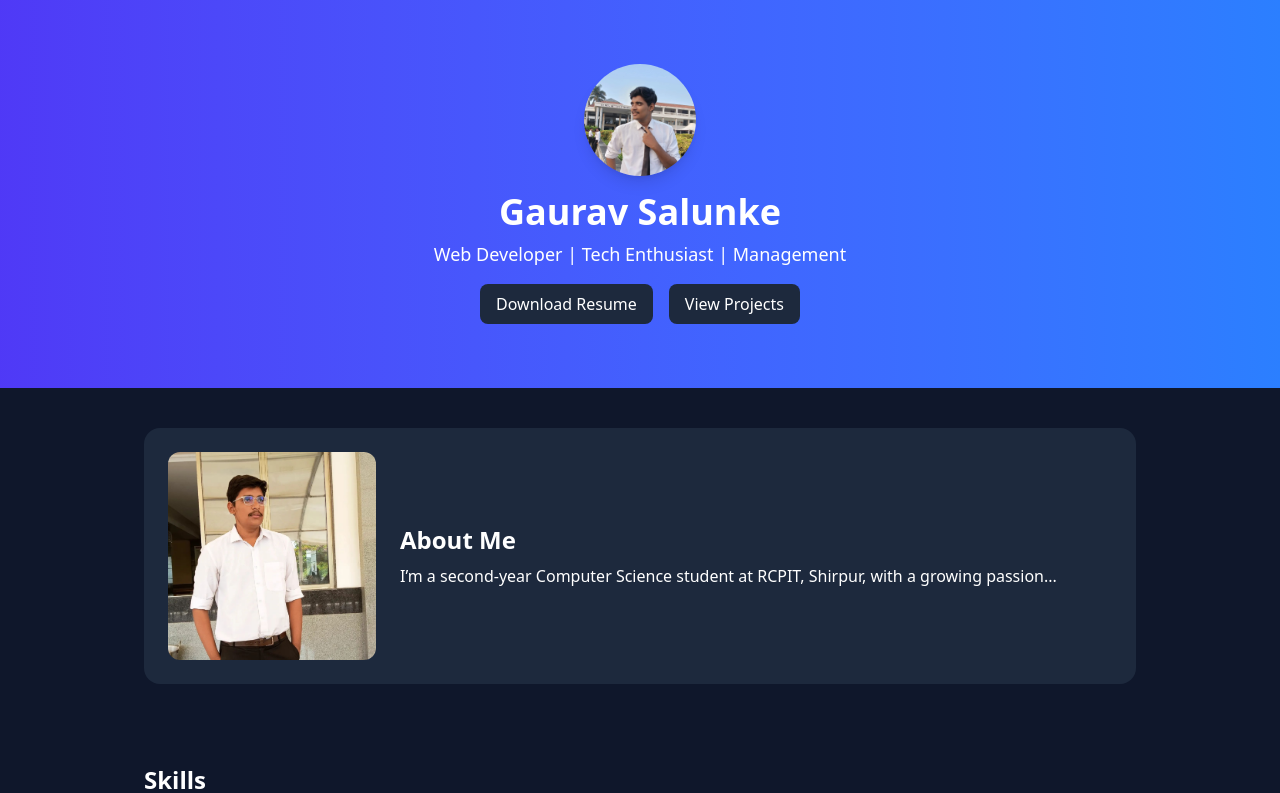
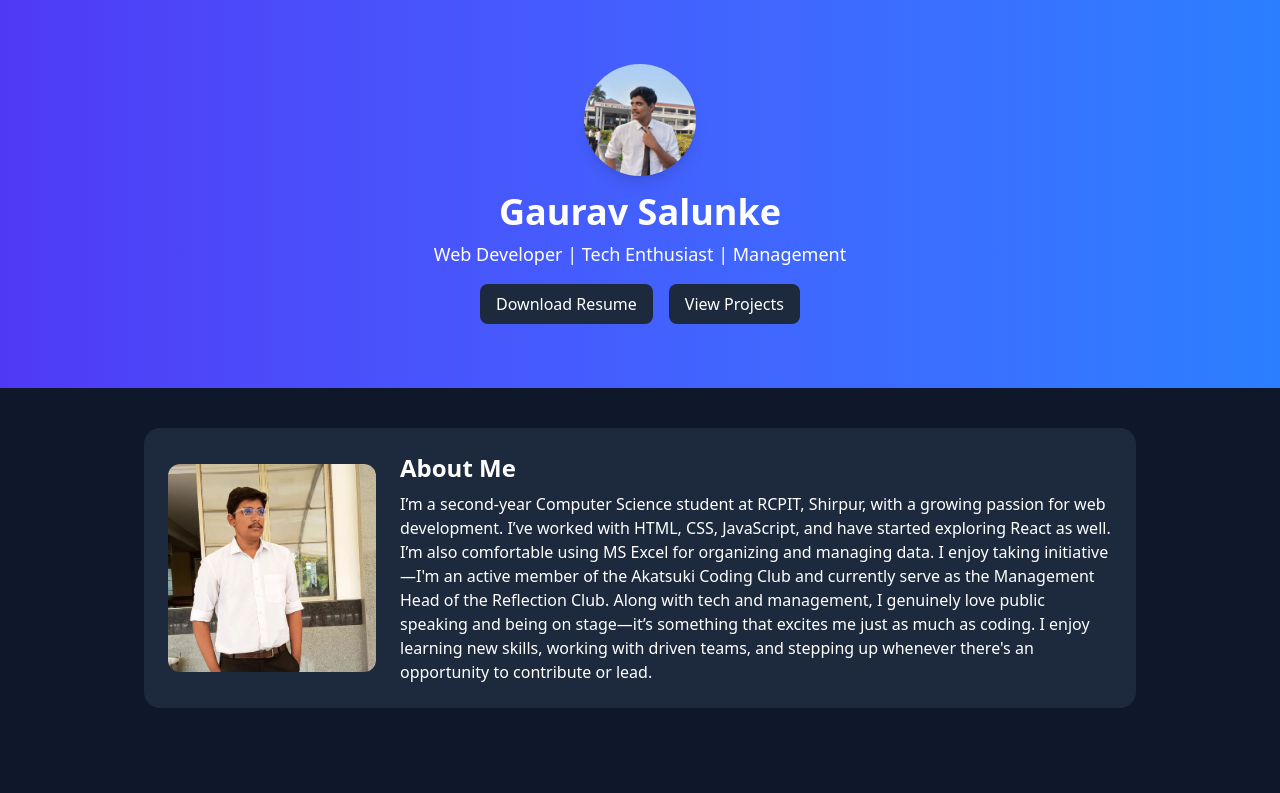
Before and after one commit to salunke-gaurav007/Portfolio, a React (Vite) app: page / in a window 1280 px wide. Shown: the top 793 px of the page. Built offline with nearby package versions, Linux system fonts and the light colour scheme.

Commit message:
About.jsx

```diff
--- a/src/components/About.jsx
+++ b/src/components/About.jsx
@@ -5,7 +5,8 @@ const About = () => (
         <div>
           <h2 className="text-2xl font-semibold mb-2">About Me</h2>
           <p>
-            I’m a second-year Computer Science student at RCPIT, Shirpur, with a growing passion...
+              I’m a second-year Computer Science student at RCPIT, Shirpur, with a growing passion for web development. I’ve worked with HTML, CSS, JavaScript, and have started exploring React as well. I’m also comfortable using MS Excel for organizing and managing data. I enjoy taking initiative—I'm an active member of the Akatsuki Coding Club and currently serve as the Management Head of the Reflection Club. Along with tech and management, I genuinely love public speaking and being on stage—it’s something that excites me just as much as coding. I enjoy learning new skills, working with driven teams, and stepping up whenever there's an opportunity to contribute or lead.
+
           </p>
         </div>
       </div>
```
